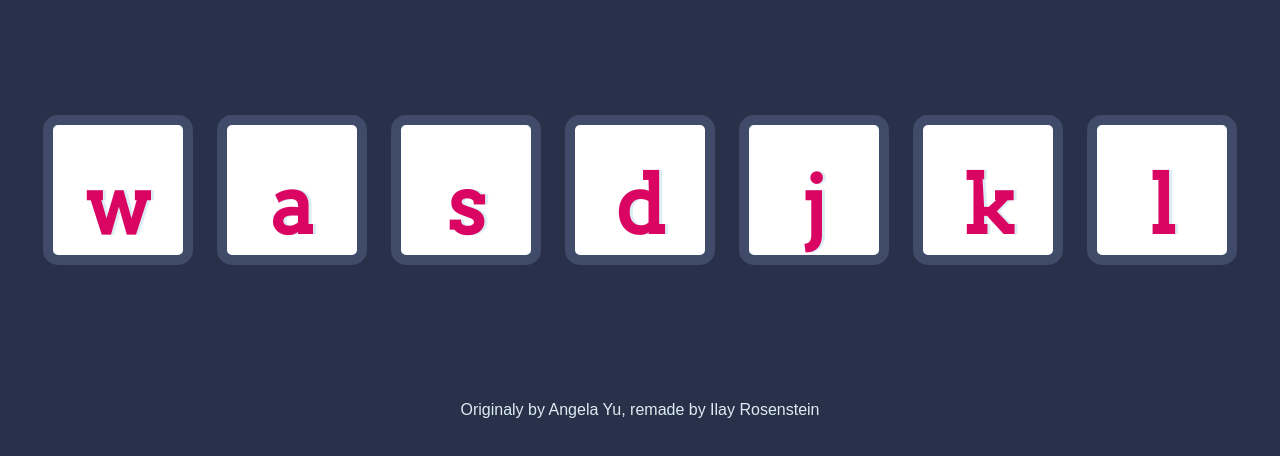
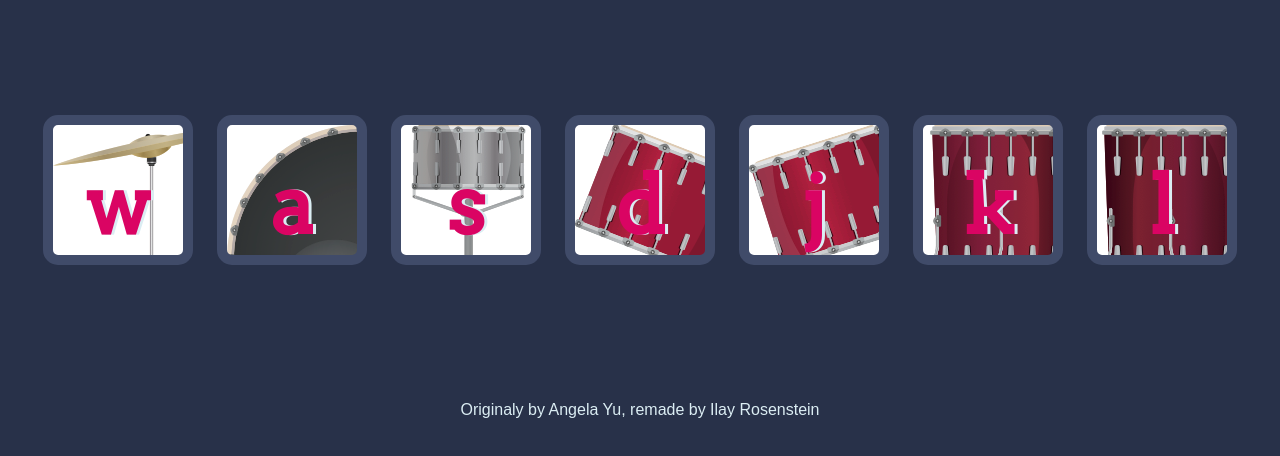
Before and after one commit to ilay1112/drum-kit, a plain HTML site: page index.html in a window 1280 px wide. Shown: the part 174-630 px from the top of the page. Drawn offline with Linux system fonts and the light colour scheme; the site is published under a folder, as on GitHub Pages, so addresses that start at the root find nothing.

Commit message:
Update styles.css

```diff
--- a/styles.css
+++ b/styles.css
@@ -17,31 +17,31 @@ footer {
 }
 
 .w {
-  background-image: url("/images/crash.png");
+  background-image: url("./images/crash.png");
 }
 
 .a {
-  background-image: url("/images/kick.png");
+  background-image: url("./images/kick.png");
 }
 
 .s {
-  background-image: url("/images/snare.png");
+  background-image: url("./images/snare.png");
 }
 
 .d {
-  background-image: url("/images/tom1.png");
+  background-image: url("./images/tom1.png");
 }
 
 .j {
-  background-image: url("/images/tom2.png");
+  background-image: url("./images/tom2.png");
 }
 
 .k {
-  background-image: url("/images/tom3.png");
+  background-image: url("./images/tom3.png");
 }
 
 .l {
-  background-image: url("/images/tom4.png");
+  background-image: url("./images/tom4.png");
 }
 
 .set {
```
